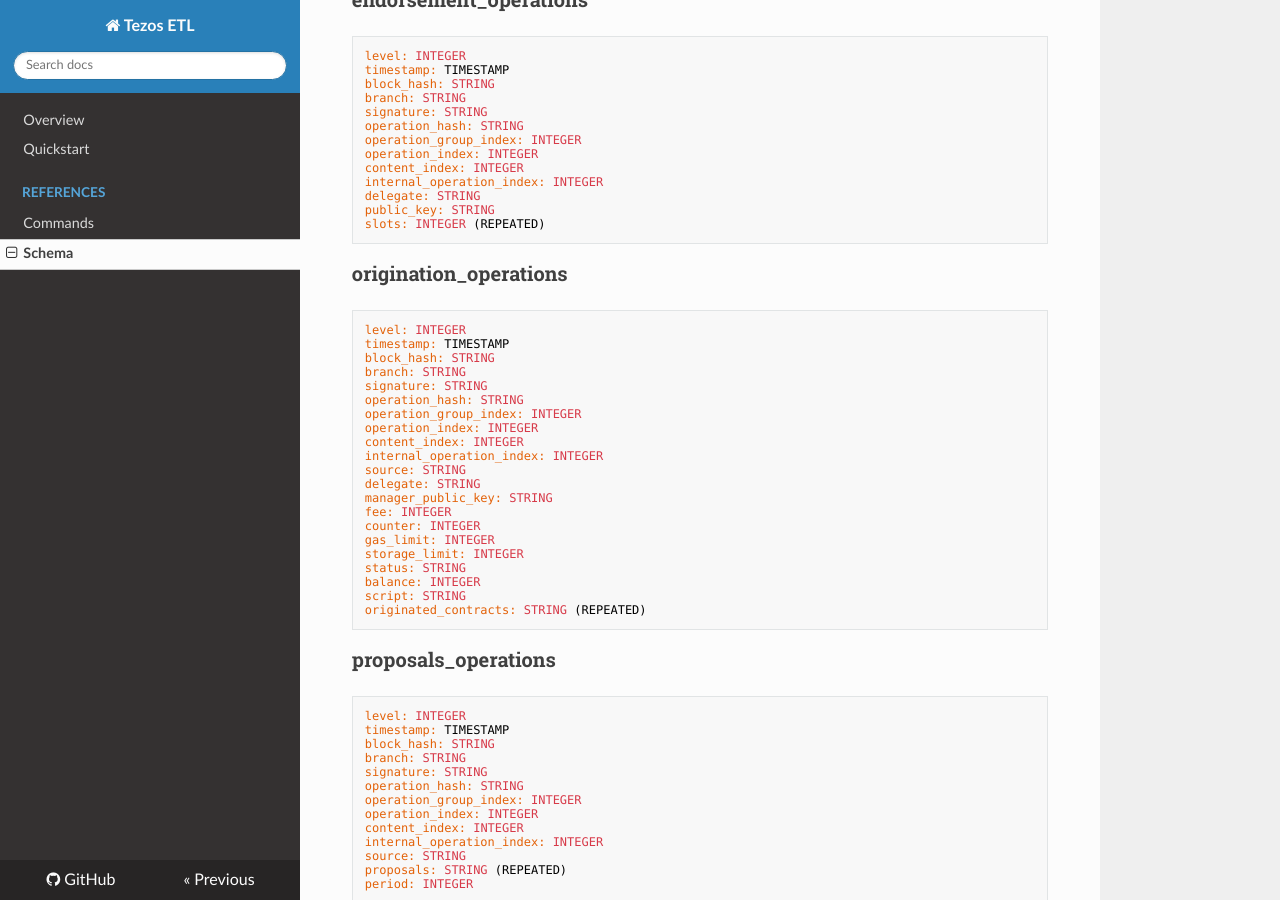
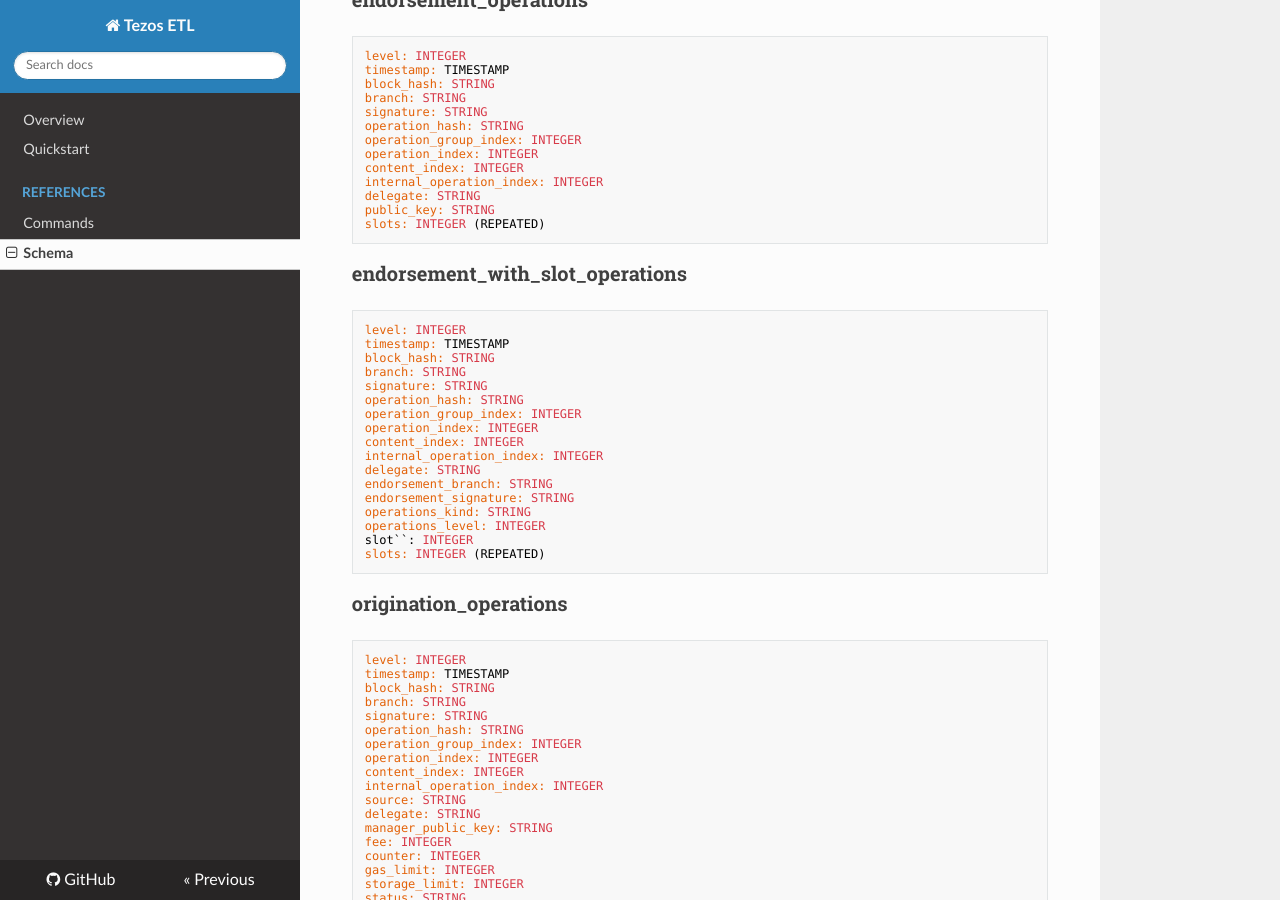
Before and after one commit to blockchain-etl/tezos-etl, an MkDocs documentation site: the page built from docs/schema.md, in a window 1280 px wide and 900 px high, scrolled down 2563 px. Built offline with MkDocs 1.6.1, drawn with Linux system fonts in a browser that asks for light colours; nearby versions of some CDN libraries.

Commit message:
Add endorsement_with_slot

````diff
--- a/docs/schema.md
+++ b/docs/schema.md
@@ -180,6 +180,28 @@ public_key: STRING
 slots: INTEGER (REPEATED)
 ```
 
+### endorsement_with_slot_operations
+
+```
+level: INTEGER
+timestamp: TIMESTAMP
+block_hash: STRING
+branch: STRING
+signature: STRING
+operation_hash: STRING
+operation_group_index: INTEGER
+operation_index: INTEGER
+content_index: INTEGER
+internal_operation_index: INTEGER
+delegate: STRING
+endorsement_branch: STRING
+endorsement_signature: STRING
+operations_kind: STRING
+operations_level: INTEGER
+slot``: INTEGER
+slots: INTEGER (REPEATED)
+```
+
 ### origination_operations
 
 ```
````
Also changed, not shown: 2 other files.
